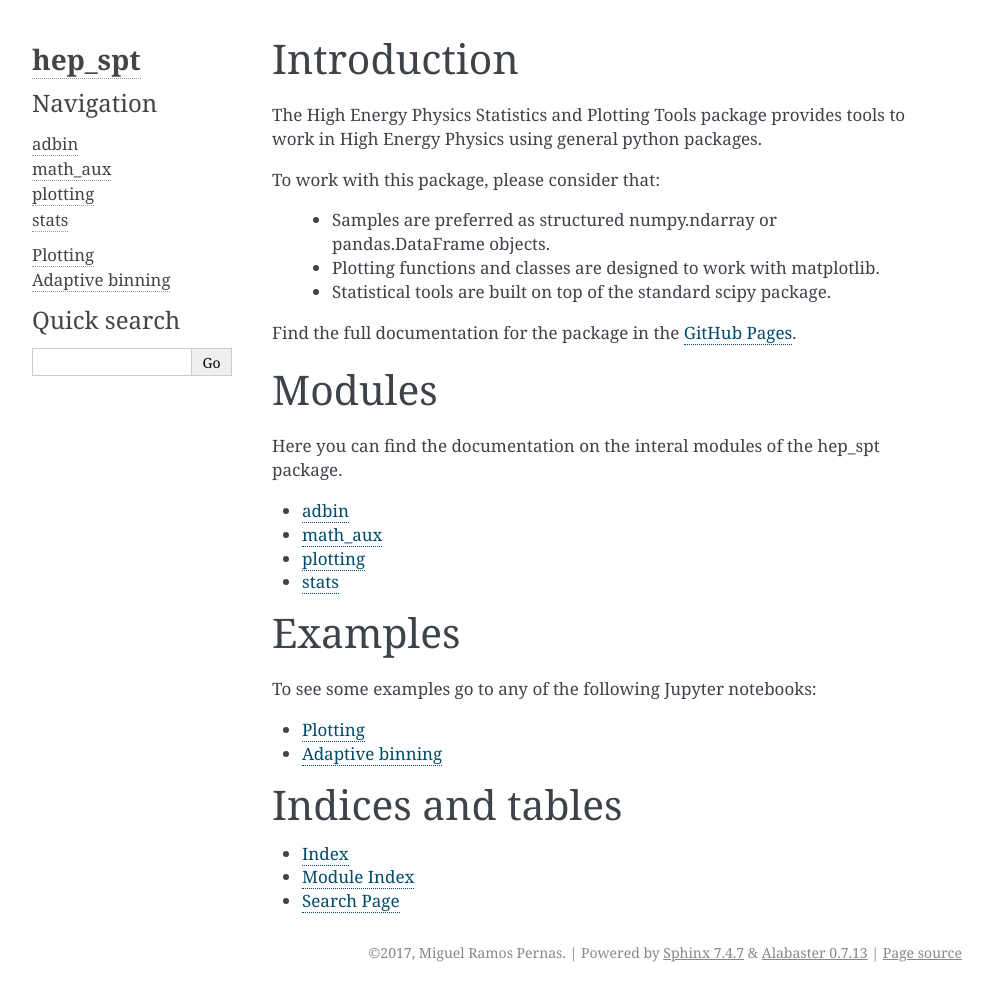
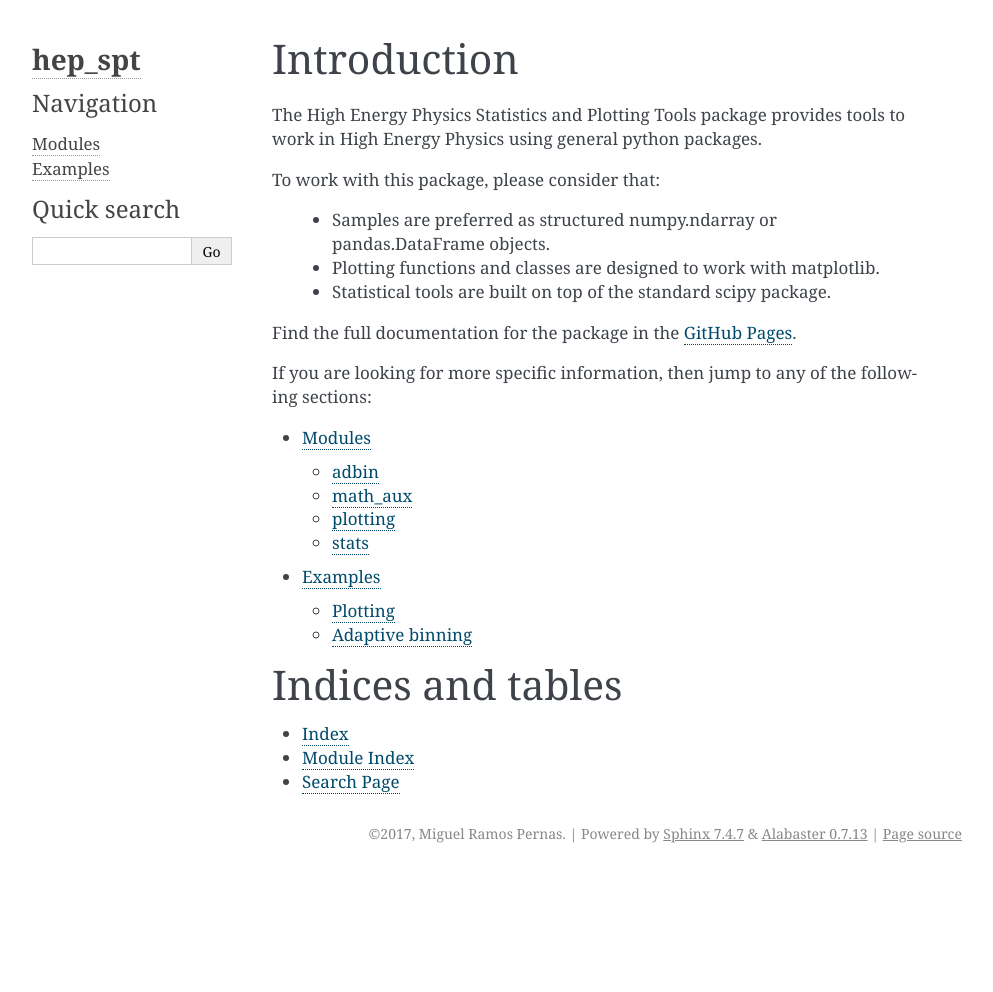
Before and after one commit to mramospe/hepspt, a Sphinx documentation site: the page built from docs/source/index.rst, in a window 1280 px wide. Shown: the whole page, without its empty margins (148-1141 px from the left). Built offline with Sphinx 7.4.7, drawn with Linux system fonts in a browser that asks for light colours; after the commit the page ends 900 px from its top, so only the background shows below that.

Commit message:
Update docs

```diff
--- a/docs/source/index.rst
+++ b/docs/source/index.rst
@@ -5,30 +5,15 @@
 
 .. include:: ../../README.rst
 
-Modules
-=======
-
-Here you can find the documentation on the interal
-modules of the hep_spt package.
+If you are looking for more specific information, then jump to any of the
+following sections:
 
 .. toctree::
    :maxdepth: 2
 
-   adbin
-   math_aux
-   plotting
-   stats
+   modules
+   examples
 
-Examples
-========
-
-To see some examples go to any of the following Jupyter notebooks:
-
-.. toctree::
-   :maxdepth: 2
-
-   notebooks/plotting
-   notebooks/adbin
 
 
 Indices and tables
```
Also changed, not shown: docs/source/examples.rst (added, +10 -0 lines), docs/source/modules.rst (added, +13 -0 lines).
